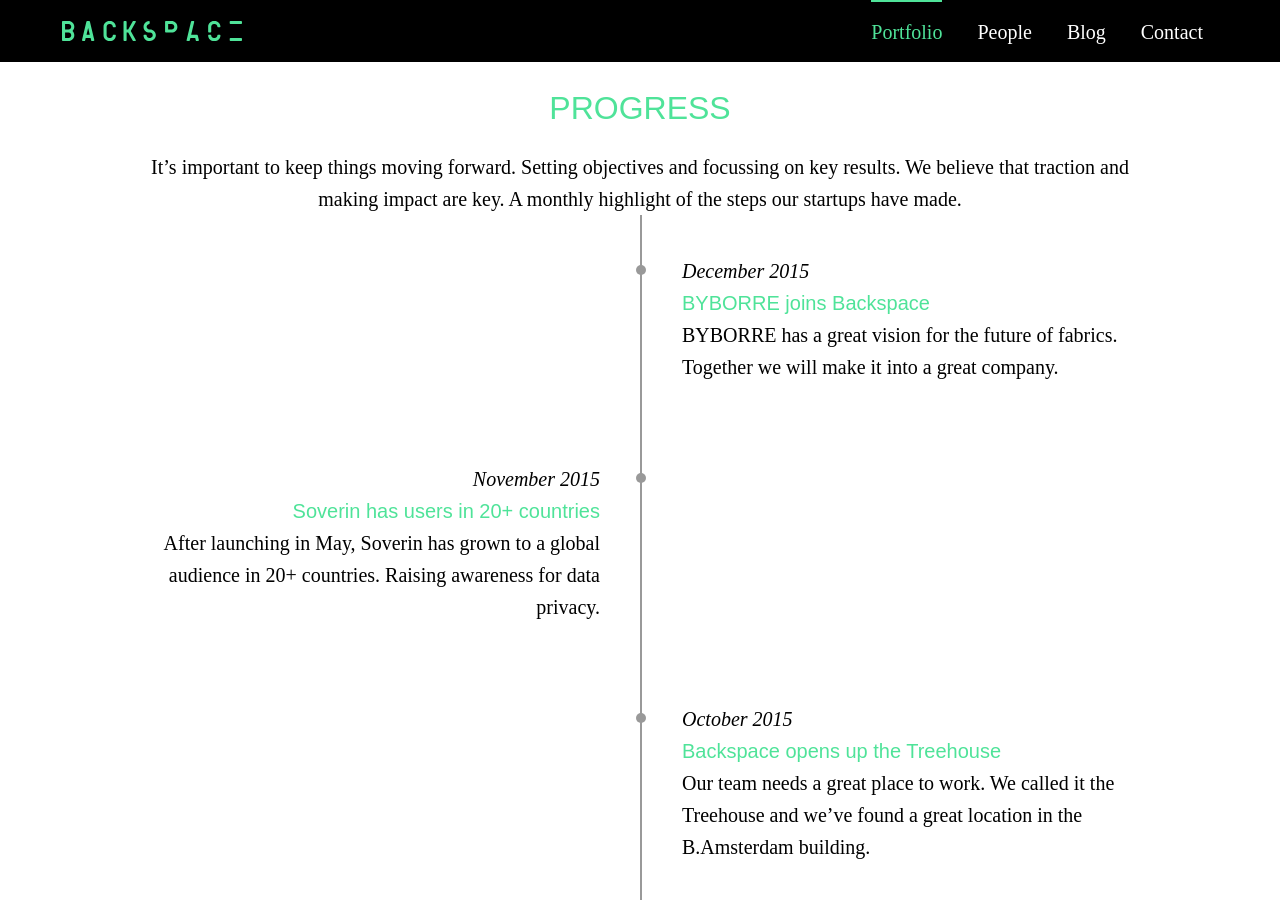
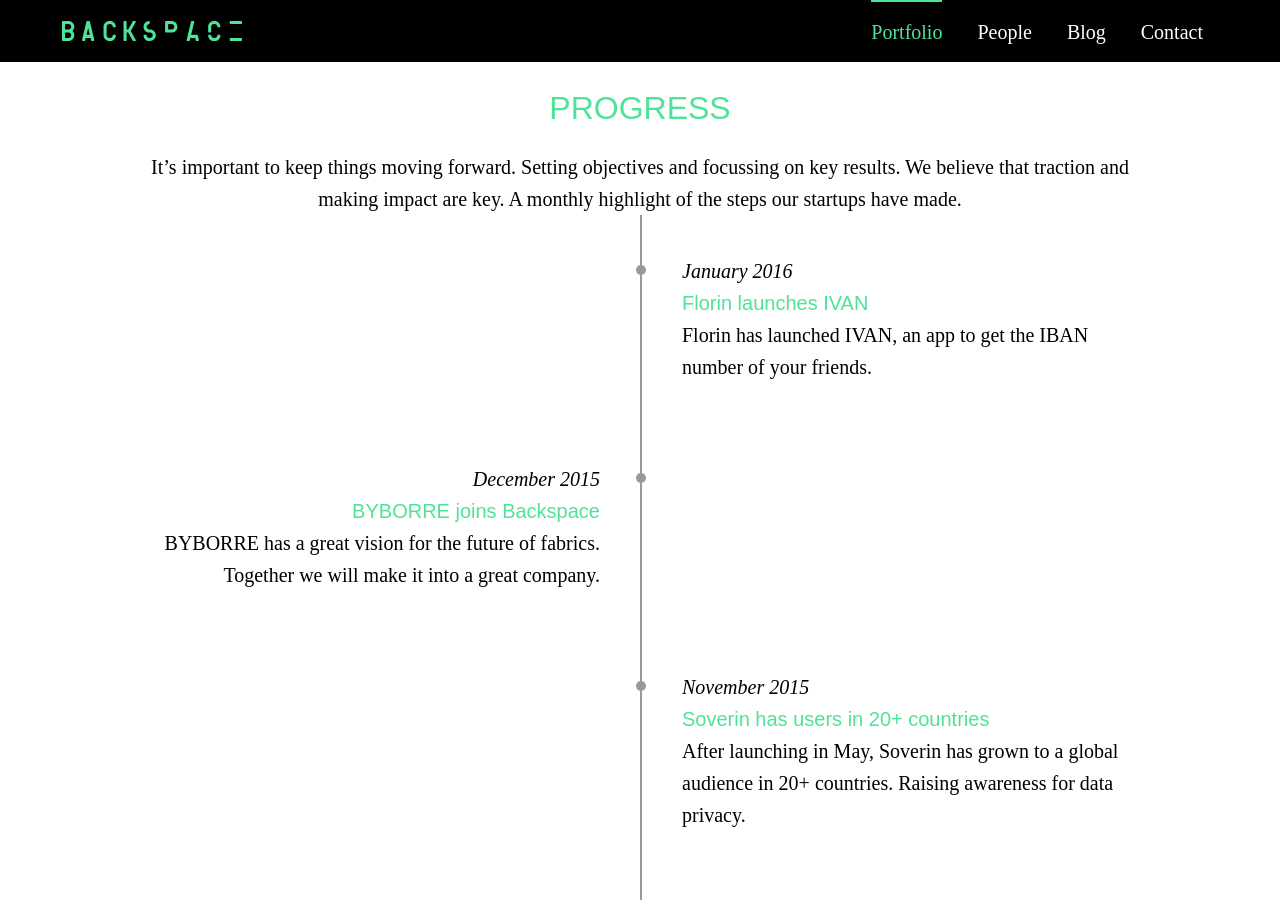
Before and after one commit to backspacehq/backspacehq.github.io, a Jekyll site: the page built from portfolio/index.html, in a window 1280 px wide and 900 px high, scrolled down 1441 px. Built offline with Jekyll 4.4.1, drawn with Linux system fonts in a browser that asks for light colours; comment, search, counter and statistics services are not loaded.

Commit message:
Testing Prose.io by updating the timeline

```diff
--- a/portfolio/index.html
+++ b/portfolio/index.html
@@ -92,6 +94,14 @@
     <div class="content-block-milestones">
 
       <div class="milestone-item">
+        <div class="milestone-item-date">January 2016</div>
+        <div class="milestone-item-title"><h3>Florin launches IVAN</h3></div>
+        <div class="milestone-item-desc">
+          <p>Florin has launched IVAN, an app to get the IBAN number of your friends.</p>
+        </div>
+      </div>
+
+      <div class="milestone-item">
         <div class="milestone-item-date">December 2015</div>
         <div class="milestone-item-title"><h3>BYBORRE joins Backspace</h3></div>
         <div class="milestone-item-desc">
```
Also changed, not shown: other parts of portfolio/index.html (+2 -0 lines).
